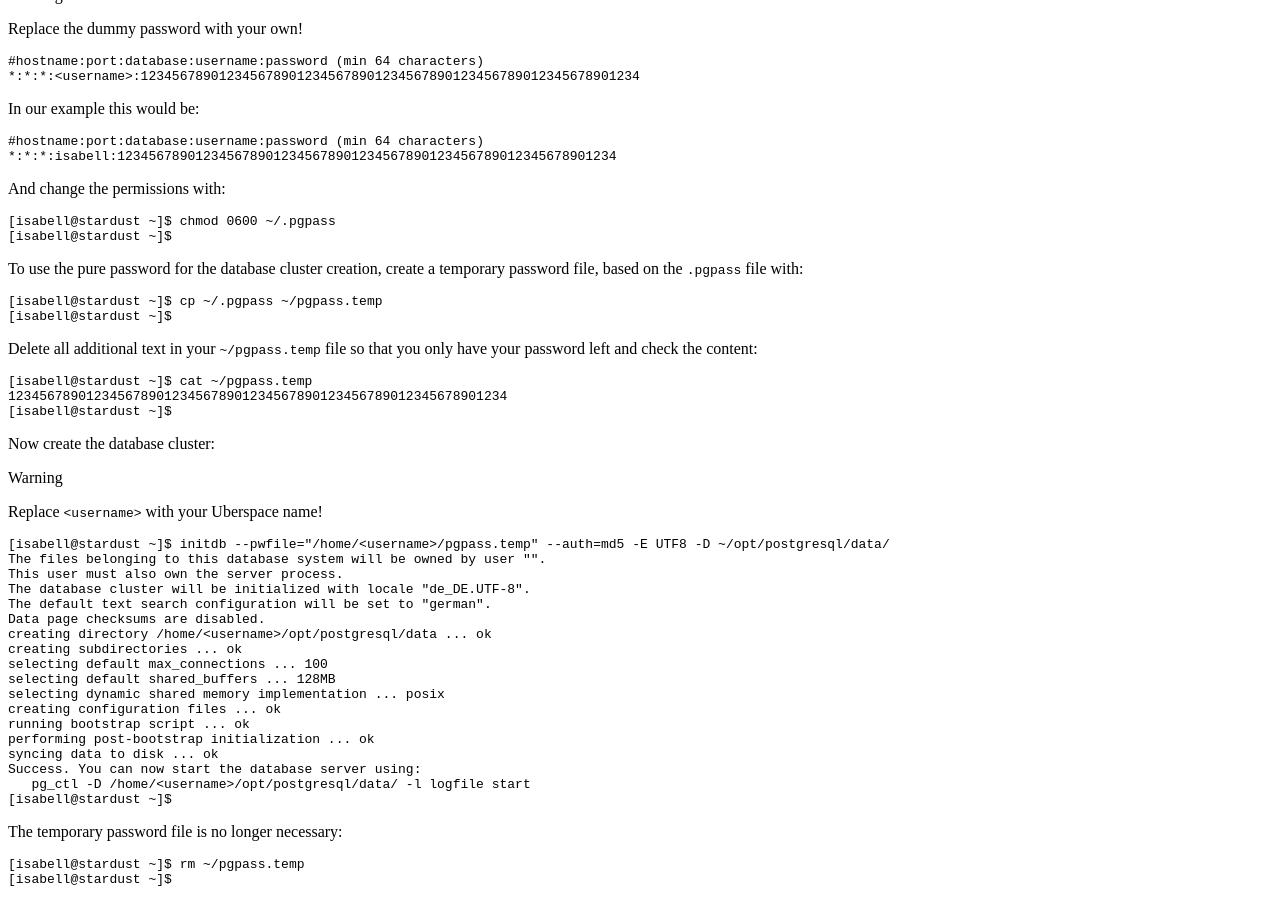
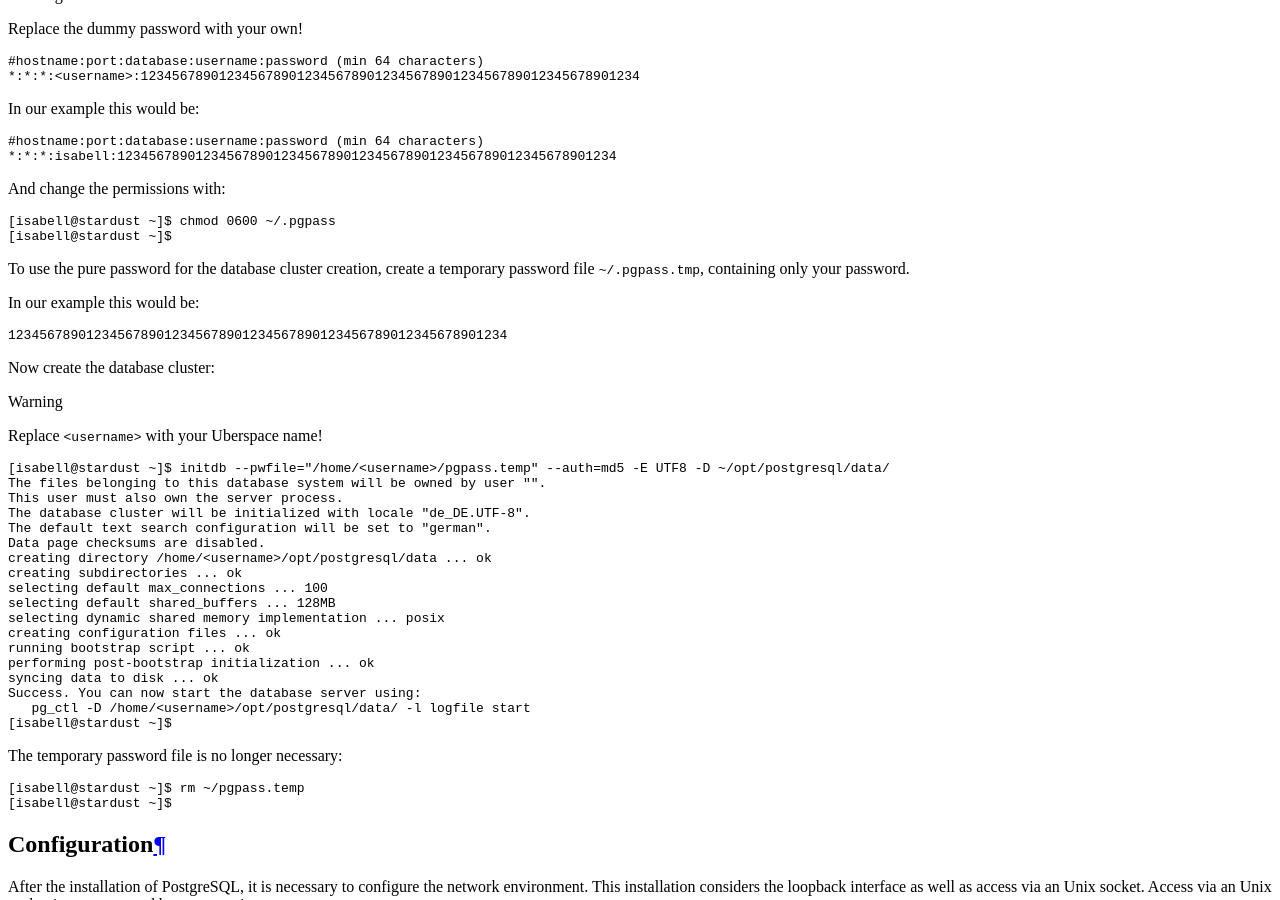
Before and after one commit to Uberspace/lab, a Sphinx documentation site: the page built from source/guide_postgresql.rst, in a window 1280 px wide and 900 px high, scrolled down 3915 px. Built offline with Sphinx 7.4.7 and the Read the Docs theme 2.0.0, drawn with Linux system fonts in a browser that asks for light colours.

Commit message:
Update guide_postgresql.rst (#388)
the file containing the password can easily just be created, if we expect the .pgpass file to be created without template

```diff
--- a/source/guide_postgresql.rst
+++ b/source/guide_postgresql.rst
@@ -142,20 +142,13 @@ And change the permissions with:
  [isabell@stardust ~]$ chmod 0600 ~/.pgpass
  [isabell@stardust ~]$
 
-To use the pure password for the database cluster creation, create a temporary password file, based on the ``.pgpass`` file with:
+To use the pure password for the database cluster creation, create a temporary password file ``~/.pgpass.tmp``, containing only your password.
 
-::
+In our example this would be:
 
- [isabell@stardust ~]$ cp ~/.pgpass ~/pgpass.temp
- [isabell@stardust ~]$
+.. code-block:: console
 
-Delete all additional text in your ``~/pgpass.temp`` file so that you only have your password left and check the content:
-
-::
-
- [isabell@stardust ~]$ cat ~/pgpass.temp
  1234567890123456789012345678901234567890123456789012345678901234
- [isabell@stardust ~]$
 
 Now create the database cluster:
 
```
